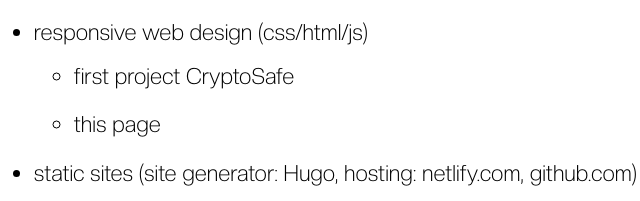
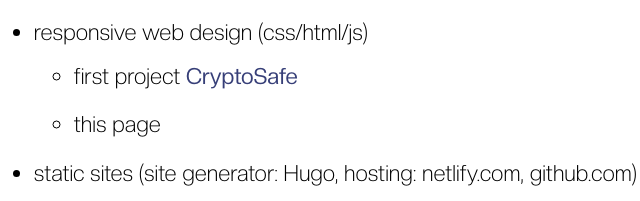
Before and after one commit to gakhov-dev/agakhov-blog, an Eleventy site: page src/index.njk in a window 1280 px wide. Shown: the part 594-795 px from the top of the page, 291-931 px from the left. Built offline with nearby package versions, Linux system fonts and the light colour scheme; Eleventy itself is replaced by a stand-in of ours; files that its build step writes are made by us from their sources.

Commit message:
index.html - add link to cryptosave

```diff
--- a/src/index.njk
+++ b/src/index.njk
@@ -13,7 +13,7 @@ layout: "base.njk"
               <li>
                 responsive web design (css/html/js)
                 <ul>
-                  <li>first project CryptoSafe</li>
+                  <li>first project <a href="http://prazdnik-v-korobke.ru/cryptosafe/">CryptoSafe</a></li>
                   <li>this page</li>
                 </ul>
               </li>
```
